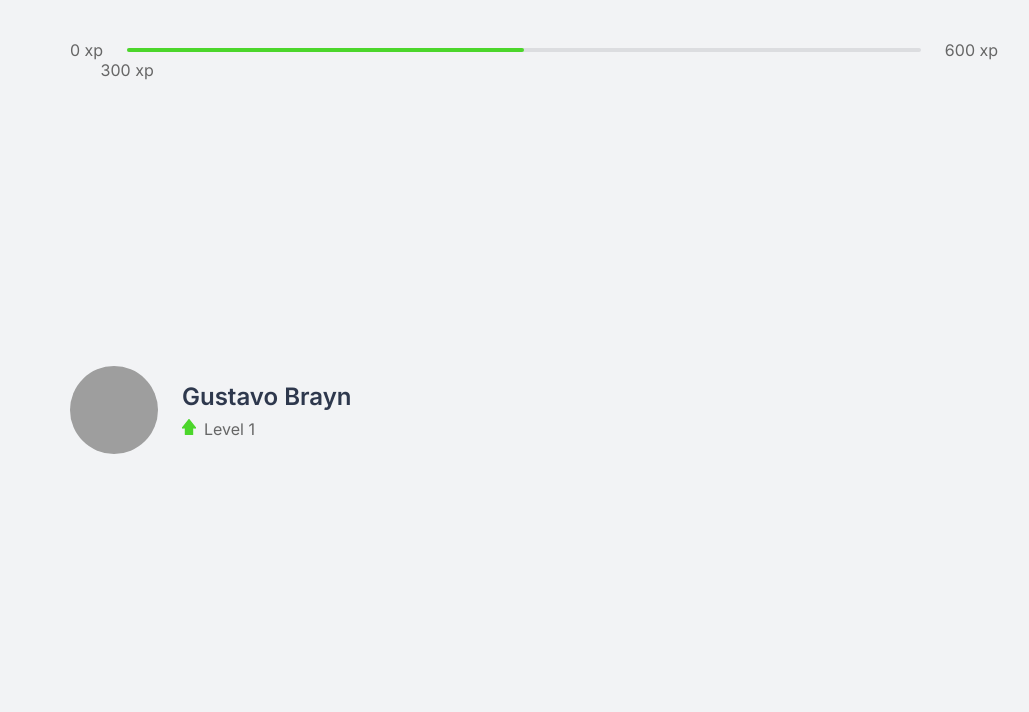
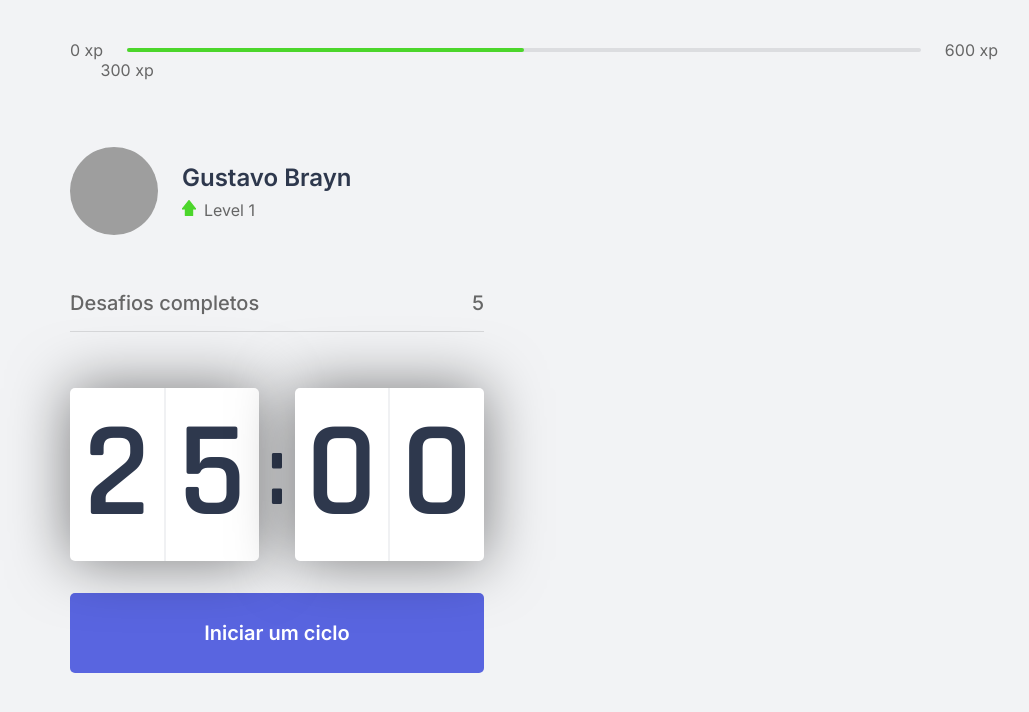
Before and after one commit to gustavobrayn/rocketseat-nlw4-moveit, a Next.js app: page / in a window 1280 px wide. Shown: the top 712 px of the page, without its empty margins (106-1135 px from the left). Built offline with nearby package versions, Linux system fonts and the light colour scheme; grey boxes are pictures that could not be loaded.

Commit message:
feat: adicionado componentes a tela inicial, favicon e titulo da pagina
Componentes adicionados:
  -CompletedChallenges
  -Countdown

```diff
--- a/src/pages/_document.tsx
+++ b/src/pages/_document.tsx
@@ -5,6 +5,8 @@
     return (
       <Html>
         <Head>
+          <link rel="shortcut icon" href="favicon.png" type="image/x-icon" />
+
           <link rel="preconnect" href="https://fonts.gstatic.com" />
           <link
             href="https://fonts.googleapis.com/css2?family=Inter:wght@400;500;600&family=Rajdhani:wght@600&display=swap"
--- a/src/pages/index.tsx
+++ b/src/pages/index.tsx
@@ -1,3 +1,7 @@
+import Head from "next/head";
+
+import { CompletedChallenges } from "../components/CompletedChallenges";
+import { Countdown } from "../components/Countdown";
 import { ExperienceBar } from "../components/ExperienceBar";
 import { Profile } from "../components/Profile";
 
@@ -6,11 +10,16 @@
 export default function Home() {
   return (
     <div className={styles.container}>
+      <Head>
+        <title>Inicio | move.it</title>
+      </Head>
       <ExperienceBar />
 
       <section>
         <div>
           <Profile />
+          <CompletedChallenges />
+          <Countdown />
         </div>
         <div></div>
       </section>
```
